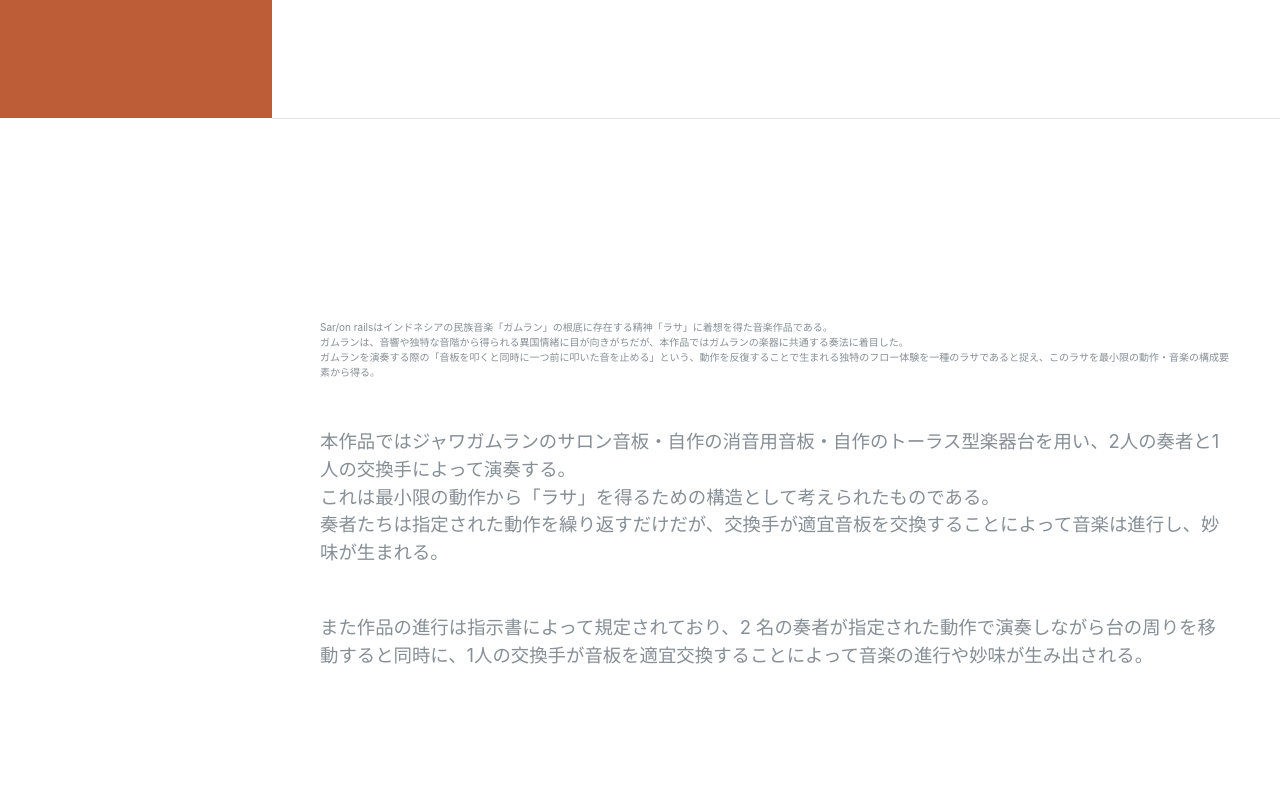
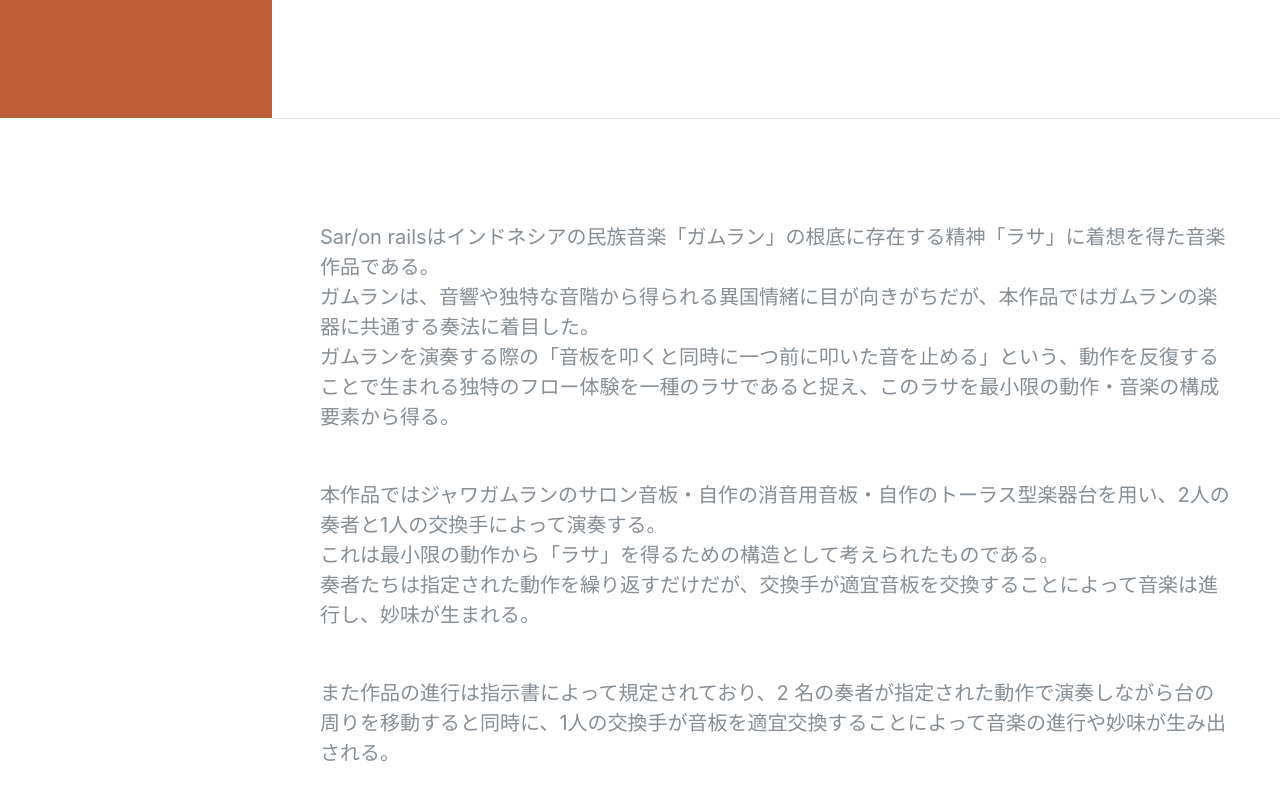
Before and after one commit to Morita-Ryo/Morita-Ryo.github.io, a plain HTML site: page saronrails.html in a window 1280 px wide. Shown: the part 682-1482 px from the top of the page. Drawn offline with Linux system fonts and the light colour scheme; a web font is replaced by a local one.

Commit message:
Update saronrails.html

```diff
--- a/saronrails.html
+++ b/saronrails.html
@@ -77,16 +77,16 @@
 
     <section class="resume-section p-3 p-lg-5 d-flex align-items-center" id="about">
       <div class="w-100">
-        <p class="lead mb-5" style="font-size: 10px">Sar/on railsはインドネシアの民族音楽「ガムラン」の根底に存在する精神「ラサ」に着想を得た音楽作品である。</br>
+        <p class="lead mb-5" style="font-size: 20px">Sar/on railsはインドネシアの民族音楽「ガムラン」の根底に存在する精神「ラサ」に着想を得た音楽作品である。</br>
         ガムランは、音響や独特な音階から得られる異国情緒に目が向きがちだが、本作品ではガムランの楽器に共通する奏法に着目した。</br>
         ガムランを演奏する際の「音板を叩くと同時に一つ前に叩いた音を止める」という、動作を反復することで生まれる独特のフロー体験を一種のラサであると捉え、このラサを最小限の動作・音楽の構成要素から得る。
         </p>
-        <p class="lead mb-5">
+        <p class="lead mb-5" style="font-size: 20px">
           本作品ではジャワガムランのサロン音板・自作の消音用音板・自作のトーラス型楽器台を用い、2人の奏者と1人の交換手によって演奏する。</br>
           これは最小限の動作から「ラサ」を得るための構造として考えられたものである。</br>
           奏者たちは指定された動作を繰り返すだけだが、交換手が適宜音板を交換することによって音楽は進行し、妙味が生まれる。
         </p>
-        <p class="lead mb-5">
+        <p class="lead mb-5" style="font-size: 20px">
           また作品の進行は指示書によって規定されており、2 名の奏者が指定された動作で演奏しながら台の周りを移動すると同時に、1人の交換手が音板を適宜交換することによって音楽の進行や妙味が生み出される。
         </p>
       </div>
```
